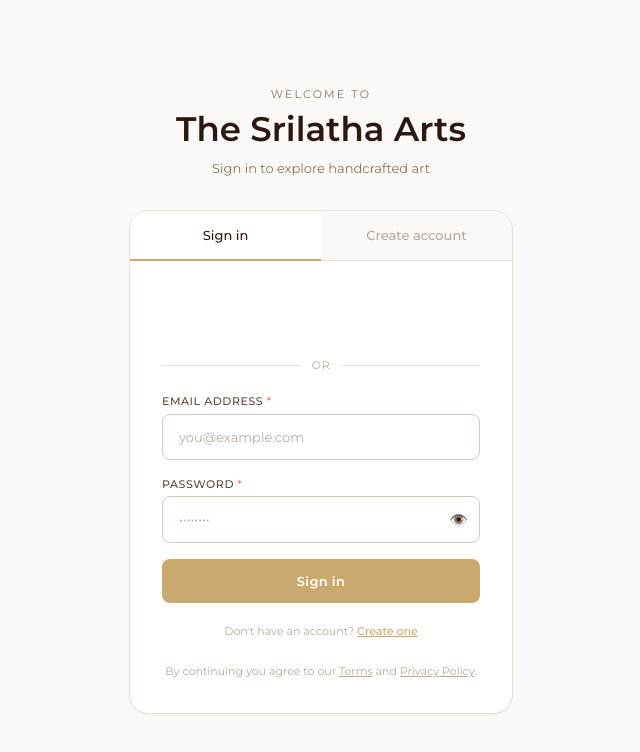
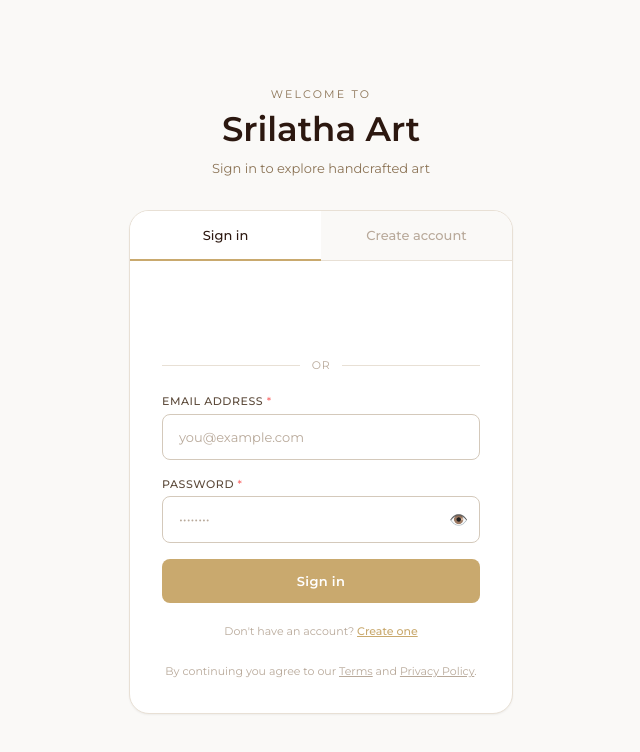
Before and after one commit to lakshmanachari-panuganti/The-Srilatha-Arts, a Next.js app in the folder frontend/: page /login in a window 1280 px wide. Shown: the top 752 px of the page, without its empty margins (316-956 px from the left). Built offline with nearby package versions, Linux system fonts and the light colour scheme; no server answers.

Commit message:
chore: rebrand to 'Srilatha Art' + update contact details
- Login page, shop category titles, login card heading: The Srilatha Arts -> Srilatha Art
- Admin settings defaults: email studio@srilatha.art, WhatsApp +91 98484 33740

```diff
--- a/frontend/app/admin/settings/page.tsx
+++ b/frontend/app/admin/settings/page.tsx
@@ -98,7 +98,7 @@ export default function AdminSettingsPage() {
             <label className="block text-sm font-medium text-ink-soft mb-1.5">Store Name</label>
             <input
               type="text"
-              defaultValue="The Srilatha Arts"
+              defaultValue="Srilatha Art"
               className="w-full max-w-md h-11 px-4 bg-plum border border-ink/10 rounded-lg text-ink focus:outline-none focus:ring-2 focus:ring-lavender focus:border-transparent transition-all"
             />
           </div>
@@ -106,7 +106,7 @@ export default function AdminSettingsPage() {
             <label className="block text-sm font-medium text-ink-soft mb-1.5">Contact Email</label>
             <input
               type="email"
-              defaultValue="hello@thesrilathaarts.com"
+              defaultValue="studio@srilatha.art"
               className="w-full max-w-md h-11 px-4 bg-plum border border-ink/10 rounded-lg text-ink focus:outline-none focus:ring-2 focus:ring-lavender focus:border-transparent transition-all"
             />
           </div>
@@ -114,7 +114,7 @@ export default function AdminSettingsPage() {
             <label className="block text-sm font-medium text-ink-soft mb-1.5">WhatsApp Number</label>
             <input
               type="tel"
-              defaultValue="+91 98765 43210"
+              defaultValue="+91 98484 33740"
               className="w-full max-w-md h-11 px-4 bg-plum border border-ink/10 rounded-lg text-ink focus:outline-none focus:ring-2 focus:ring-lavender focus:border-transparent transition-all"
             />
           </div>
--- a/frontend/app/login/LoginClient.tsx
+++ b/frontend/app/login/LoginClient.tsx
@@ -201,7 +201,7 @@ export default function LoginClient() {
             Welcome to
           </p>
           <h1 className="font-[var(--font-playfair)] text-3xl font-semibold text-[#2c1810]">
-            The Srilatha Arts
+            Srilatha Art
           </h1>
           <p className="mt-2 text-sm text-[#8b7355] font-[var(--font-montserrat)]">
             Sign in to explore handcrafted art
--- a/frontend/app/login/page.tsx
+++ b/frontend/app/login/page.tsx
@@ -2,7 +2,7 @@ import type { Metadata } from 'next'
 import { Suspense } from 'react'
 import LoginClient from './LoginClient'
 
-export const metadata: Metadata = { title: 'Sign in — The Srilatha Arts' }
+export const metadata: Metadata = { title: 'Sign in - Srilatha Art' }
 
 export default function LoginPage() {
   return (
--- a/frontend/app/shop/[category]/page.tsx
+++ b/frontend/app/shop/[category]/page.tsx
@@ -18,7 +18,7 @@ export async function generateMetadata({ params }: Props): Promise<Metadata> {
   const cat = CATEGORY_BY_SLUG[category]
   if (!cat) return { title: 'Not found' }
   return {
-    title: `${cat.title} · The Srilatha Arts`,
+    title: `${cat.title} · Srilatha Art`,
     description: cat.tagline,
   }
 }
```
